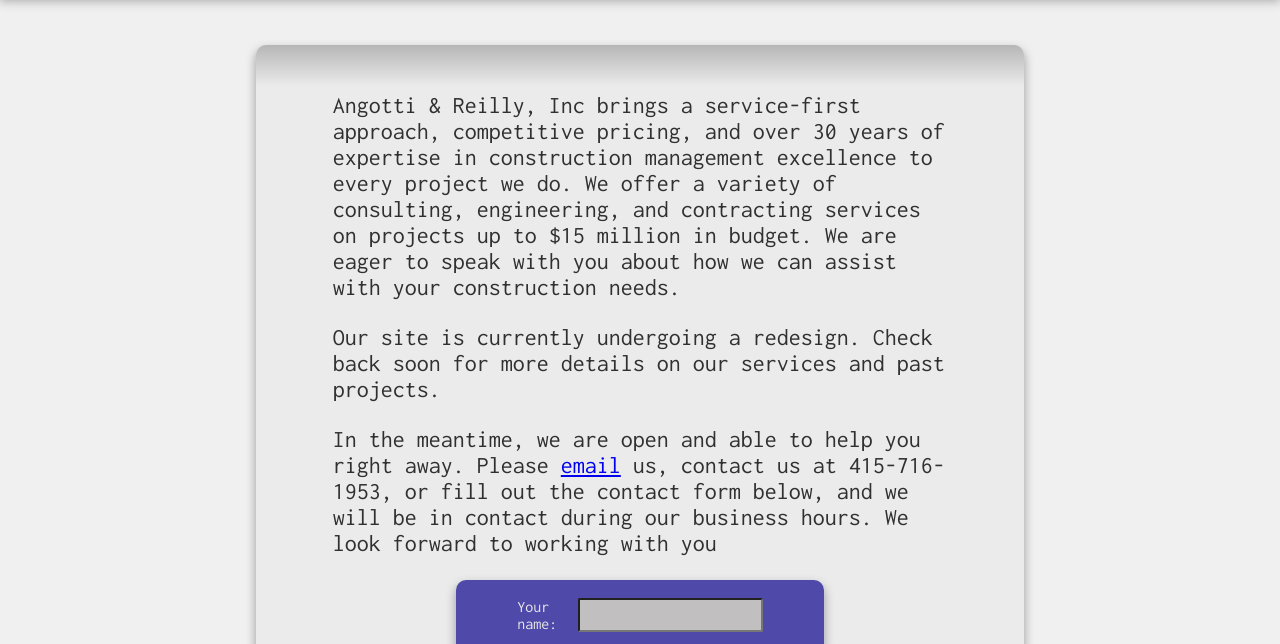
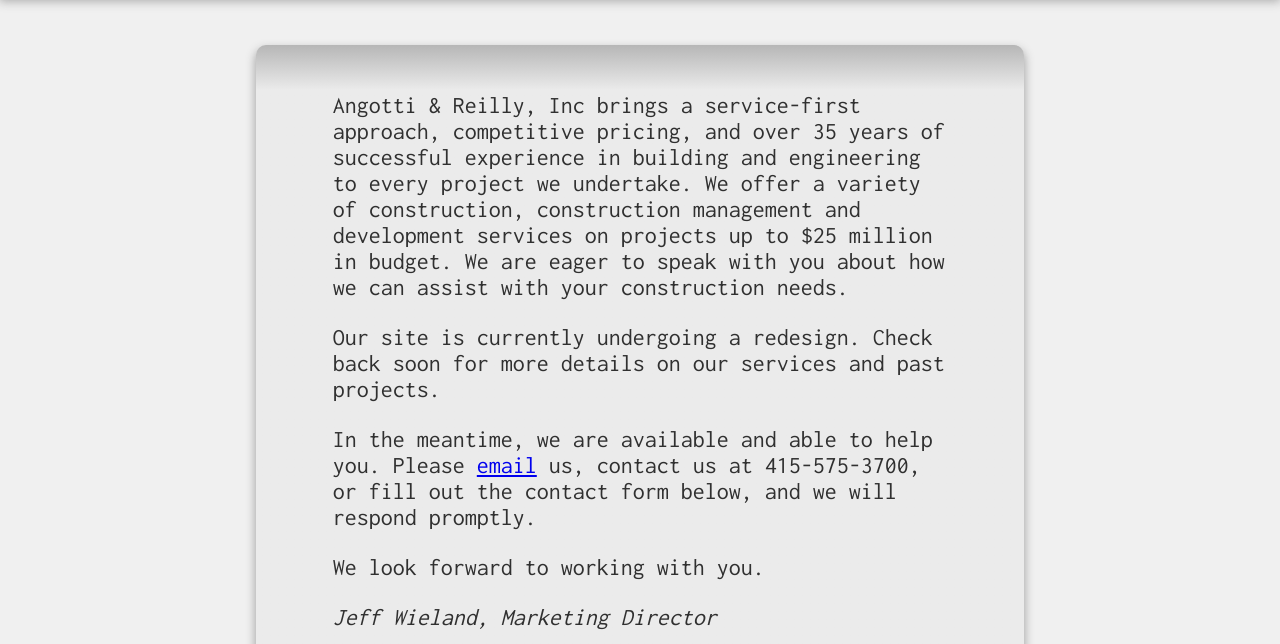
Before and after one commit to Angotti-Reilly/Angotti-Reilly, a plain HTML site: page index.html in a window 1280 px wide. Shown: the part 105-749 px from the top of the page. Drawn offline with Linux system fonts and the light colour scheme.

Commit message:
content changes

```diff
--- a/index.html
+++ b/index.html
@@ -11,13 +11,19 @@
     <main>
         <section class="container">
             <p class="info-banner">
-                Angotti & Reilly, Inc brings a service-first approach, competitive pricing, and over 30 years of expertise in construction management excellence to every project we do. We offer a variety of consulting, engineering, and contracting services on projects up to $15 million in budget. We are eager to speak with you about how we can assist with your construction needs.
+                Angotti & Reilly, Inc brings a service-first approach, competitive pricing, and over 35 years of successful experience in building and engineering to every project we undertake. We offer a variety of construction, construction management and development services on projects up to $25 million in budget. We are eager to speak with you about how we can assist with your construction needs.
             </p>
             <p class="info-banner">
                 Our site is currently undergoing a redesign. Check back soon for more details on our services and past projects.
             </p>
             <p class="info-banner">
-                In the meantime, we are open and able to help you right away. Please <a href="mailto:jeffwieland@angotti-reilly.com" target="_blank">email</a> us, contact us at 415-716-1953, or fill out the contact form below, and we will be in contact during our business hours. We look forward to working with you
+                In the meantime, we are available and able to help you. Please <a href="mailto:jeffwieland@angotti-reilly.com" target="_blank">email</a> us, contact us at 415-575-3700, or fill out the contact form below, and we will respond promptly.
+            </p>
+            <p class="info-banner">
+                We look forward to working with you.
+            </p>
+            <p class="info-banner">
+                <i>Jeff Wieland, Marketing Director</i>
             </p>
             <form action="https://formspree.io/mdolrpgy" method="POST" class="form-container">
                 <label>Your name:
```
Also changed, not shown: 1 other file.
